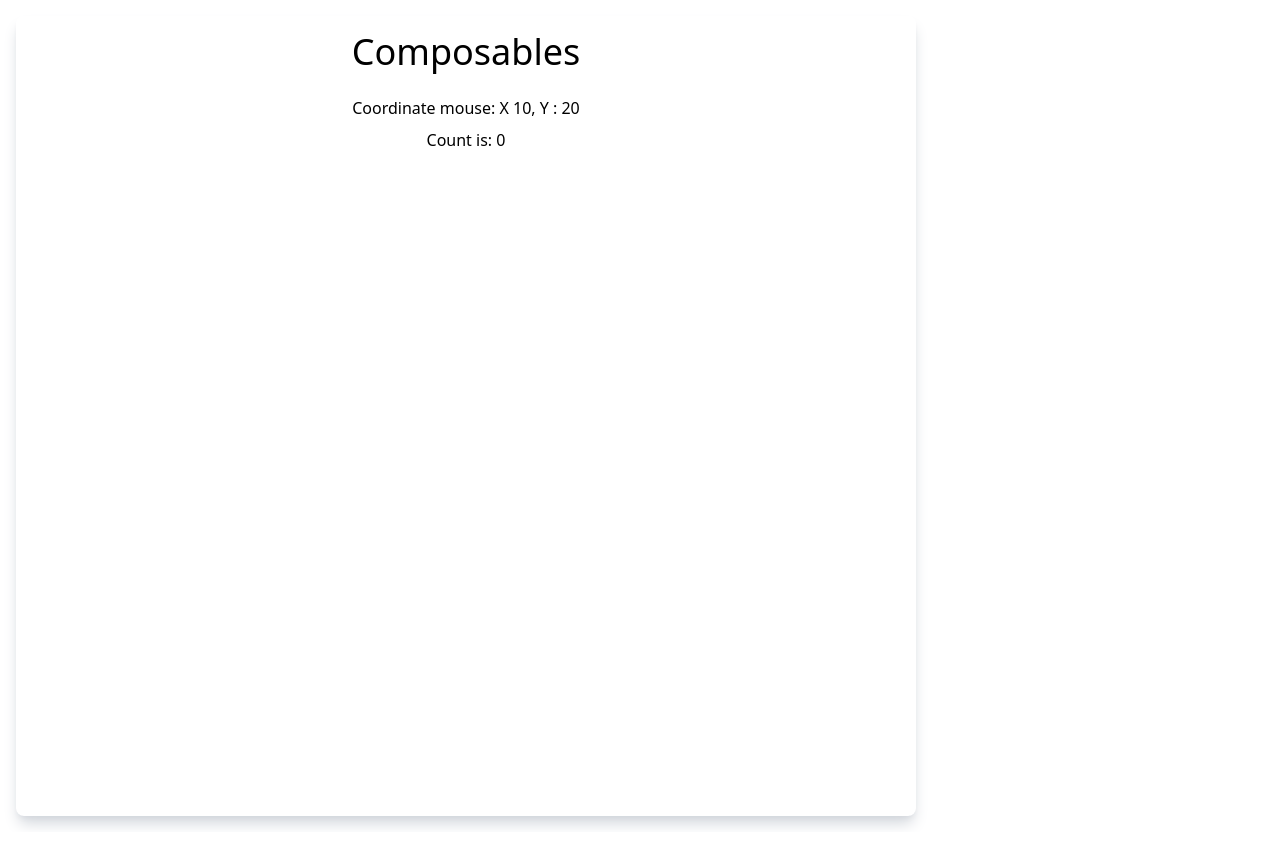
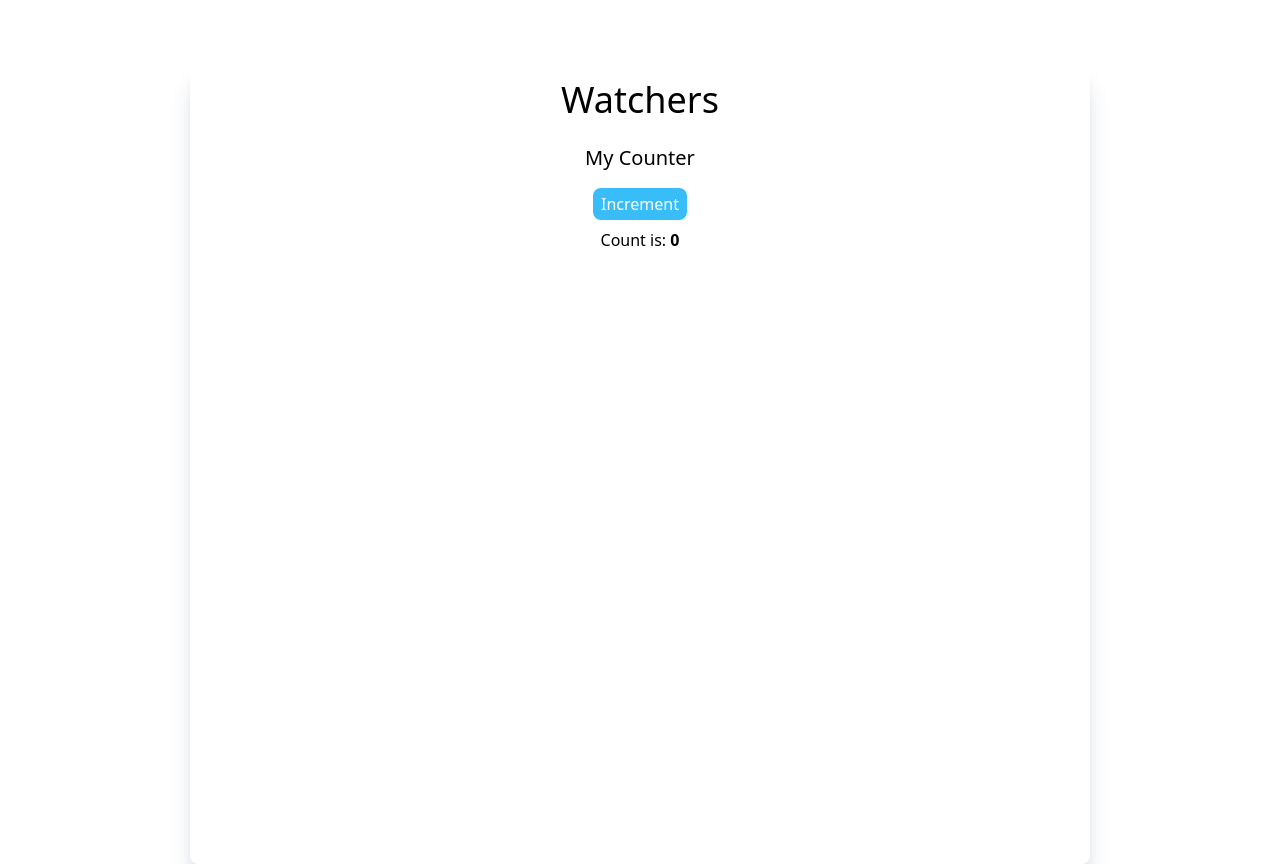
Before and after one commit to Ruma303/vue-composition-api, a Vue app: page / in a window 1280 px wide. Before the commit the page ends 832 px from the top, so only its background shows below. Built offline with nearby package versions, Linux system fonts and the light colour scheme.

Commit message:
watchers

```diff
--- a/src/App.vue
+++ b/src/App.vue
@@ -1,15 +1,10 @@
 <script setup>
-import Counter from './components/Counter.vue';
-import { useMouse } from './composables/useMouse.js';
-
-const { x, y } = useMouse();
-
+import Counter from '@/components/Counter.vue'
 </script>
 
 <template>
-    <main class="min-w-[300px] max-w-[900px] min-h-[800px] shadow-lg shadow-gray-300 flex flex-col gap-2 items-center py-4 m-4 rounded-lg">
-        <h1 class="text-4xl mb-4">Composables</h1>
-        Coordinate mouse: X {{ x }}, Y : {{ y }}
-        <counter class="" />
+    <main class="min-w-[300px] max-w-[900px] min-h-[800px] shadow-xl shadow-gray-300 flex flex-col gap-2 items-center py-4 mt-16 mx-auto rounded-lg">
+        <h1 class="text-4xl mb-4">Watchers</h1>
+        <Counter />
     </main>
 </template>
--- a/src/components/Counter.vue
+++ b/src/components/Counter.vue
@@ -1,8 +1,24 @@
 <script setup>
-import { useCounter } from '@/composables/useCounter';
-const { count, increment } = useCounter();
+import { reactive, watch } from 'vue';
+
+const counterData = reactive({
+    count: 0,
+    title: 'My Counter'
+});
+
+const increment = () => {
+    counterData.count++
+}
+
+watch(() => counterData.count, (newCount, oldCount) => {
+    console.log('from ', oldCount, 'to ', newCount)
+});
+
 </script>
 
 <template>
-    <button @click="increment">Count is: {{ count }}</button>
+    <h2 class="text-xl mb-2">{{ counterData.title }}</h2>
+    <button @click="increment" class=" py-1 px-2 bg-sky-400 rounded-lg text-white">
+        Increment</button>
+    <p>Count is: <b>{{ counterData.count }}</b></p>
 </template>
--- a/src/composables/useCounter.js
+++ /dev/null
@@ -1,11 +0,0 @@
-import { ref } from 'vue';
-
-export function useCounter() {
-  const count = ref(0);
-
-  function increment() {
-    count.value++;
-  }
-
-  return { count, increment };
-}
--- a/src/composables/useMouse.js
+++ /dev/null
@@ -1,7 +0,0 @@
-import { ref, onMounted, onUnmounted } from 'vue';
-
-export function useMouse() {
-    const x = 10;
-    const y = 20;
-    return { x, y };
-}
```
